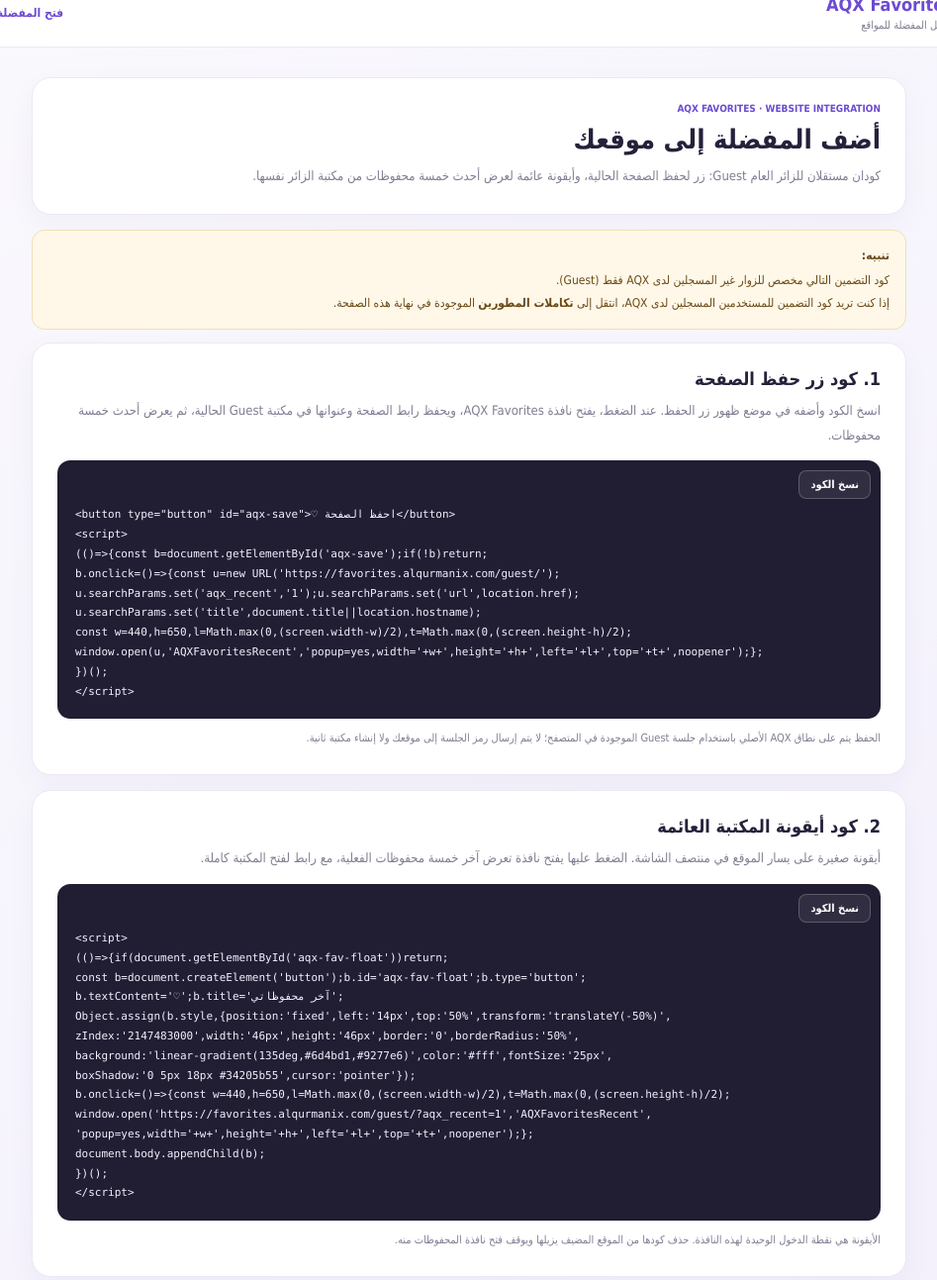
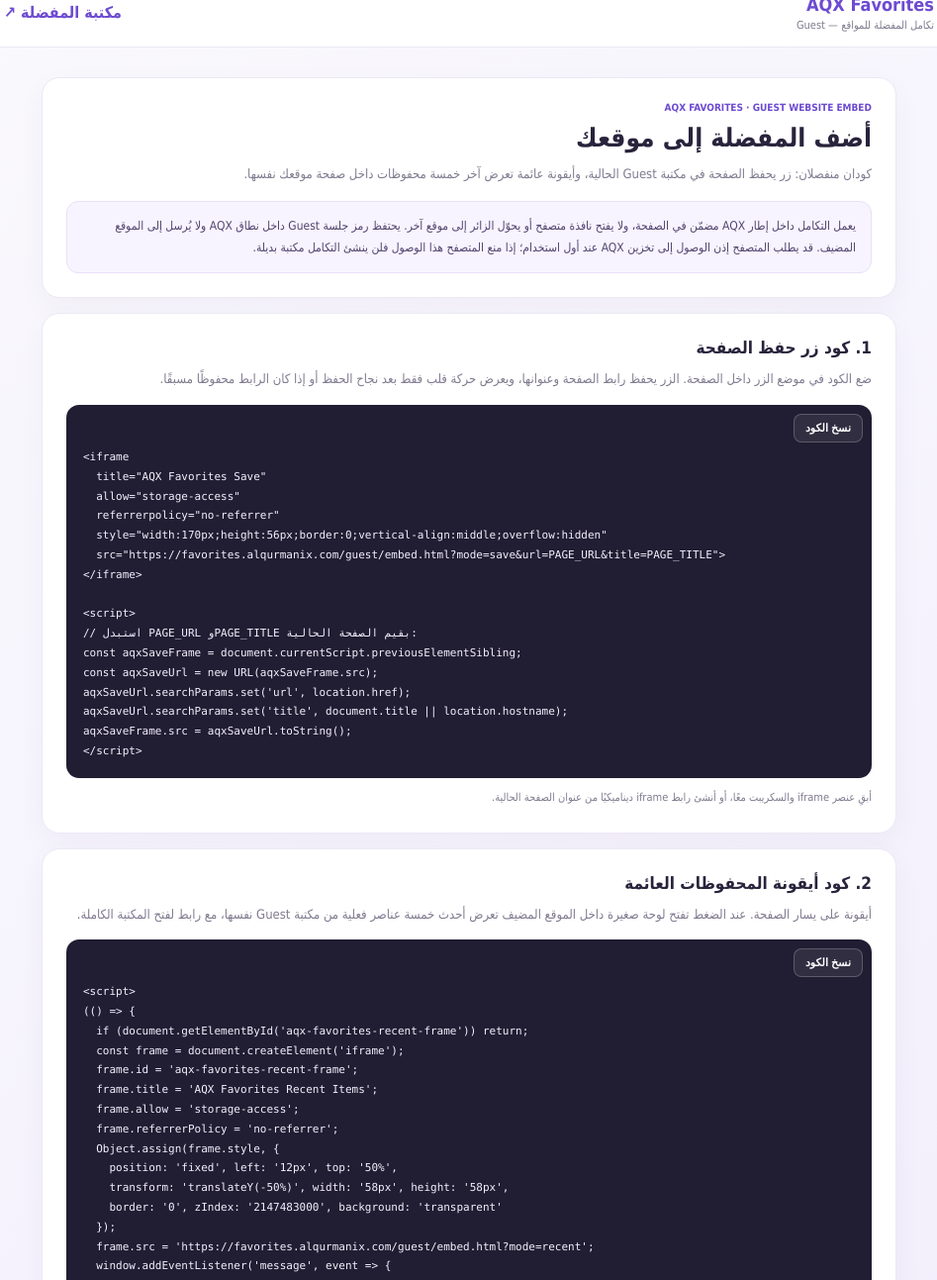
Before and after one commit to alqurmanix-oss/developers.favorites, a plain HTML site: page developers.html in a window 1280 px wide. Shown: the part 22-1315 px from the top of the page at 99% size, without its empty margins (166-1113 px from the left). Drawn offline with Linux system fonts and the light colour scheme.

Commit message:
Replace popup snippets with in-page Guest embed integration

```diff
--- a/developers.html
+++ b/developers.html
@@ -4,64 +4,64 @@
 <meta charset="utf-8"><meta name="viewport" content="width=device-width,initial-scale=1">
 <meta name="theme-color" content="#6d4bd1"><title>AQX Favorites | تكامل المطورين</title>
 <style>
-:root{font-family:Tahoma,Arial,sans-serif;color:#25213a;background:#f8f7fc;--p:#6d4bd1;--p2:#9277e6;--muted:#827d93;--line:#ece8f4}
-*{box-sizing:border-box}body{margin:0;background:linear-gradient(145deg,#faf9fd,#f1edfc);min-height:100vh}a{text-decoration:none;color:inherit}button{font:inherit;cursor:pointer}
-header{height:70px;background:#fff;border-bottom:1px solid var(--line);display:flex;align-items:center;justify-content:space-between;padding:0 max(18px,calc((100% - 980px)/2));gap:12px}
-.brand{font-weight:900;color:var(--p);font-size:18px}.sub{font-size:11px;color:var(--muted);margin-top:4px}
-main{max-width:920px;margin:30px auto;padding:0 18px}.hero,.panel{background:#fff;border:1px solid var(--line);border-radius:19px;padding:25px;margin-bottom:15px;box-shadow:0 10px 30px #30225b0a}
-.eyebrow{font-size:10px;font-weight:800;color:var(--p)}h1{font-size:27px;margin:10px 0}h2{font-size:18px;margin:0 0 10px}.hero p,.panel p{color:var(--muted);line-height:1.9;margin:0;font-size:13px}
-.btn{display:inline-block;border:0;border-radius:11px;padding:11px 16px;font-weight:800;font-size:12px}.primary{background:linear-gradient(135deg,var(--p),var(--p2));color:#fff}.secondary{background:#f5f2fc;color:var(--p);border:1px solid #e9e2f8}
-.notice{background:#fff8e9;border:1px solid #f2dfb7;color:#6b4a14;border-radius:13px;padding:14px 16px;line-height:1.9;font-size:12px;margin-bottom:13px}.notice strong{display:block;margin-bottom:3px}
-.codebox{position:relative;margin-top:13px;background:#211d32;border-radius:13px;padding:18px;color:#f4f0ff;direction:ltr;text-align:left;overflow:auto}.codebox pre{margin:0;white-space:pre-wrap;overflow-wrap:anywhere;font:11px/1.8 Consolas,monospace;padding-top:27px}.copy{position:absolute;top:10px;right:10px;border:1px solid #ffffff35;background:#ffffff14;color:#fff;border-radius:8px;padding:7px 11px;font-size:11px;font-weight:800}
-.hint{font-size:11px!important;margin-top:10px!important}.steps{display:grid;grid-template-columns:repeat(3,1fr);gap:10px;margin-top:15px}.step{background:#faf9fd;border:1px solid var(--line);border-radius:13px;padding:14px}.step b{font-size:12px}.step p{font-size:11px;margin-top:6px}
-.linkrow{display:flex;gap:10px;align-items:center;flex-wrap:wrap;margin-top:12px}.linkvalue{direction:ltr;text-align:left;flex:1;min-width:220px;background:#faf9fd;border:1px solid var(--line);border-radius:10px;padding:11px;font-size:12px;overflow-wrap:anywhere}
-.more{display:flex;align-items:center;justify-content:space-between;gap:12px;background:#f7f4ff;border:1px solid #e8e1f7;border-radius:13px;padding:15px}.more p{font-size:11px;margin-top:4px}.more a{color:var(--p);font-weight:800;font-size:12px;white-space:nowrap}
-footer{text-align:center;color:#a09bad;font-size:11px;padding:18px}.toast{position:fixed;bottom:18px;left:18px;background:#29233c;color:#fff;padding:11px 15px;border-radius:10px;font-size:12px;opacity:0;transition:.2s}.toast.show{opacity:1}
-@media(max-width:650px){main{margin:18px auto}.hero,.panel{padding:19px}h1{font-size:23px}.steps{grid-template-columns:1fr}.more{align-items:flex-start;flex-direction:column}.linkvalue{min-width:100%}}
-</style></head>
-<body>
-<header><div><div class="brand">AQX Favorites</div><div class="sub">تكامل المفضلة للمواقع</div></div><a href="https://favorites.alqurmanix.com/guest/" style="color:var(--p);font-size:12px;font-weight:800">فتح المفضلة ↗</a></header>
+:root{font-family:Tahoma,Arial,sans-serif;color:#29233c;background:#f8f7fc;--p:#6d4bd1;--muted:#817b90;--line:#ece8f4}
+*{box-sizing:border-box}body{margin:0;background:linear-gradient(145deg,#faf9fd,#f1edfc);min-height:100vh}header{height:70px;background:#fff;border-bottom:1px solid var(--line);display:flex;align-items:center;justify-content:space-between;padding:0 max(18px,calc((100% - 940px)/2));gap:12px}.brand{font-weight:900;color:var(--p);font-size:18px}.sub{font-size:11px;color:var(--muted);margin-top:4px}a{color:var(--p);text-decoration:none;font-weight:800}
+main{max-width:900px;margin:30px auto;padding:0 18px}.hero,.panel{background:#fff;border:1px solid var(--line);border-radius:18px;padding:24px;margin-bottom:15px;box-shadow:0 10px 30px #30225b0a}.eyebrow{font-size:10px;font-weight:800;color:var(--p)}h1{font-size:26px;margin:10px 0}h2{font-size:17px;margin:0 0 10px}.hero p,.panel p{color:var(--muted);font-size:13px;line-height:1.9;margin:0}.codebox{position:relative;margin-top:13px;background:#211d32;border-radius:13px;padding:17px;color:#f4f0ff;direction:ltr;text-align:left;overflow:auto}.codebox pre{margin:0;white-space:pre-wrap;overflow-wrap:anywhere;font:11px/1.8 Consolas,monospace;padding-top:26px}.copy{position:absolute;top:9px;right:9px;border:1px solid #ffffff35;background:#ffffff14;color:#fff;border-radius:8px;padding:7px 11px;font-size:11px;font-weight:800;cursor:pointer}.hint{font-size:11px!important;margin-top:10px!important}.notice{background:#f7f4ff;border:1px solid #e8e1f7;border-radius:12px;padding:13px 15px;color:#51446f;font-size:12px;line-height:1.9;margin-top:14px}footer{text-align:center;color:#a09bad;font-size:11px;padding:18px}.toast{position:fixed;bottom:18px;left:18px;background:#29233c;color:#fff;padding:11px 15px;border-radius:10px;font-size:12px;opacity:0;transition:.2s}.toast.show{opacity:1}@media(max-width:650px){main{margin:18px auto}.hero,.panel{padding:19px}h1{font-size:22px}}
+</style></head><body>
+<header><div><div class="brand">AQX Favorites</div><div class="sub">تكامل المفضلة للمواقع — Guest</div></div><a href="https://favorites.alqurmanix.com/guest/">مكتبة المفضلة ↗</a></header>
 <main>
-<section class="hero"><div class="eyebrow">AQX FAVORITES · WEBSITE INTEGRATION</div><h1>أضف المفضلة إلى موقعك</h1><p>كودان مستقلان للزائر العام Guest: زر لحفظ الصفحة الحالية، وأيقونة عائمة لعرض أحدث خمسة محفوظات من مكتبة الزائر نفسها.</p></section>
+<section class="hero"><div class="eyebrow">AQX FAVORITES · GUEST WEBSITE EMBED</div><h1>أضف المفضلة إلى موقعك</h1><p>كودان منفصلان: زر يحفظ الصفحة في مكتبة Guest الحالية، وأيقونة عائمة تعرض آخر خمسة محفوظات داخل صفحة موقعك نفسها.</p>
+<div class="notice">يعمل التكامل داخل إطار AQX مضمّن في الصفحة، ولا يفتح نافذة متصفح أو يحوّل الزائر إلى موقع آخر. يحتفظ رمز جلسة Guest داخل نطاق AQX ولا يُرسل إلى الموقع المضيف. قد يطلب المتصفح إذن الوصول إلى تخزين AQX عند أول استخدام؛ إذا منع المتصفح هذا الوصول فلن ينشئ التكامل مكتبة بديلة.</div></section>
+<section class="panel"><h2>1. كود زر حفظ الصفحة</h2><p>ضع الكود في موضع الزر داخل الصفحة. الزر يحفظ رابط الصفحة وعنوانها، ويعرض حركة قلب فقط بعد نجاح الحفظ أو إذا كان الرابط محفوظًا مسبقًا.</p>
+<div class="codebox"><button class="copy" data-copy="save">نسخ الكود</button><pre id="save">&lt;iframe
+  title="AQX Favorites Save"
+  allow="storage-access"
+  referrerpolicy="no-referrer"
+  style="width:170px;height:56px;border:0;vertical-align:middle;overflow:hidden"
+  src="https://favorites.alqurmanix.com/guest/embed.html?mode=save&amp;url=PAGE_URL&amp;title=PAGE_TITLE"&gt;
+&lt;/iframe&gt;
 
-<div class="notice"><strong>تنبيه:</strong>كود التضمين التالي مخصص للزوار غير المسجلين لدى AQX فقط (Guest).<br>إذا كنت تريد كود التضمين للمستخدمين المسجلين لدى AQX، انتقل إلى <b>تكاملات المطورين</b> الموجودة في نهاية هذه الصفحة.</div>
-
-<section class="panel" id="save"><h2>1. كود زر حفظ الصفحة</h2><p>انسخ الكود وأضفه في موضع ظهور زر الحفظ. عند الضغط، يفتح نافذة AQX Favorites، ويحفظ رابط الصفحة وعنوانها في مكتبة Guest الحالية، ثم يعرض أحدث خمسة محفوظات.</p>
-<div class="codebox"><button class="copy" data-copy="saveCode">نسخ الكود</button><pre id="saveCode">&lt;button type="button" id="aqx-save"&gt;♡ احفظ الصفحة&lt;/button&gt;
 &lt;script&gt;
-(()=>{const b=document.getElementById('aqx-save');if(!b)return;
-b.onclick=()=>{const u=new URL('https://favorites.alqurmanix.com/guest/');
-u.searchParams.set('aqx_recent','1');u.searchParams.set('url',location.href);
-u.searchParams.set('title',document.title||location.hostname);
-const w=440,h=650,l=Math.max(0,(screen.width-w)/2),t=Math.max(0,(screen.height-h)/2);
-window.open(u,'AQXFavoritesRecent','popup=yes,width='+w+',height='+h+',left='+l+',top='+t+',noopener');};
+// استبدل PAGE_URL وPAGE_TITLE بقيم الصفحة الحالية:
+const aqxSaveFrame = document.currentScript.previousElementSibling;
+const aqxSaveUrl = new URL(aqxSaveFrame.src);
+aqxSaveUrl.searchParams.set('url', location.href);
+aqxSaveUrl.searchParams.set('title', document.title || location.hostname);
+aqxSaveFrame.src = aqxSaveUrl.toString();
+&lt;/script&gt;</pre></div>
+<p class="hint">أبقِ عنصر iframe والسكريبت معًا، أو أنشئ رابط iframe ديناميكيًا من عنوان الصفحة الحالية.</p></section>
+<section class="panel"><h2>2. كود أيقونة المحفوظات العائمة</h2><p>أيقونة على يسار الصفحة. عند الضغط تفتح لوحة صغيرة داخل الموقع المضيف تعرض أحدث خمسة عناصر فعلية من مكتبة Guest نفسها، مع رابط لفتح المكتبة الكاملة.</p>
+<div class="codebox"><button class="copy" data-copy="recent">نسخ الكود</button><pre id="recent">&lt;script&gt;
+(() =&gt; {
+  if (document.getElementById('aqx-favorites-recent-frame')) return;
+  const frame = document.createElement('iframe');
+  frame.id = 'aqx-favorites-recent-frame';
+  frame.title = 'AQX Favorites Recent Items';
+  frame.allow = 'storage-access';
+  frame.referrerPolicy = 'no-referrer';
+  Object.assign(frame.style, {
+    position: 'fixed', left: '12px', top: '50%',
+    transform: 'translateY(-50%)', width: '58px', height: '58px',
+    border: '0', zIndex: '2147483000', background: 'transparent'
+  });
+  frame.src = 'https://favorites.alqurmanix.com/guest/embed.html?mode=recent';
+  window.addEventListener('message', event =&gt; {
+    if (event.origin !== 'https://favorites.alqurmanix.com' ||
+        event.source !== frame.contentWindow ||
+        !event.data || event.data.type !== 'aqx-favorites-embed-resize') return;
+    if (event.data.open) {
+      frame.style.width = '380px';
+      frame.style.height = '560px';
+    } else {
+      frame.style.width = '58px';
+      frame.style.height = '58px';
+    }
+  });
+  document.body.appendChild(frame);
 })();
 &lt;/script&gt;</pre></div>
-<p class="hint">الحفظ يتم على نطاق AQX الأصلي باستخدام جلسة Guest الموجودة في المتصفح؛ لا يتم إرسال رمز الجلسة إلى موقعك ولا إنشاء مكتبة ثانية.</p></section>
-
-<section class="panel" id="floating"><h2>2. كود أيقونة المكتبة العائمة</h2><p>أيقونة صغيرة على يسار الموقع في منتصف الشاشة. الضغط عليها يفتح نافذة تعرض آخر خمسة محفوظات الفعلية، مع رابط لفتح المكتبة كاملة.</p>
-<div class="codebox"><button class="copy" data-copy="floatCode">نسخ الكود</button><pre id="floatCode">&lt;script&gt;
-(()=>{if(document.getElementById('aqx-fav-float'))return;
-const b=document.createElement('button');b.id='aqx-fav-float';b.type='button';
-b.textContent='♡';b.title='آخر محفوظاتي';
-Object.assign(b.style,{position:'fixed',left:'14px',top:'50%',transform:'translateY(-50%)',
-zIndex:'2147483000',width:'46px',height:'46px',border:'0',borderRadius:'50%',
-background:'linear-gradient(135deg,#6d4bd1,#9277e6)',color:'#fff',fontSize:'25px',
-boxShadow:'0 5px 18px #34205b55',cursor:'pointer'});
-b.onclick=()=>{const w=440,h=650,l=Math.max(0,(screen.width-w)/2),t=Math.max(0,(screen.height-h)/2);
-window.open('https://favorites.alqurmanix.com/guest/?aqx_recent=1','AQXFavoritesRecent',
-'popup=yes,width='+w+',height='+h+',left='+l+',top='+t+',noopener');};
-document.body.appendChild(b);
-})();
-&lt;/script&gt;</pre></div>
-<p class="hint">الأيقونة هي نقطة الدخول الوحيدة لهذه النافذة. حذف كودها من الموقع المضيف يزيلها ويوقف فتح نافذة المحفوظات منه.</p></section>
-
-<section class="panel"><h2>رابط AQX Favorites المستقل</h2><p>يمكنك نسخ الرابط ووضعه في قائمة موقعك أو مشاركته مباشرة.</p><div class="linkrow"><div class="linkvalue" id="favoriteUrl">https://favorites.alqurmanix.com/guest/</div><button class="btn secondary" data-copy="favoriteUrl">نسخ الرابط</button></div></section>
-
-<section class="panel"><h2>دليل المطور</h2><div class="steps"><div class="step"><b>1. انسخ الكود المطلوب</b><p>زر الحفظ والأيقونة العائمة كودان مستقلان؛ يمكنك تركيب أحدهما أو كليهما.</p></div><div class="step"><b>2. أضفه إلى موقعك</b><p>الصق كود الزر في موضعه، وكود الأيقونة قبل وسم إغلاق body أو في كود مخصص يعمل بعد تحميل الصفحة.</p></div><div class="step"><b>3. اختبر التكامل</b><p>اضغط زر الحفظ ثم افتح الأيقونة. يجب أن تظهر أحدث خمسة عناصر من مكتبة Guest نفسها.</p></div></div><p class="hint">ملاحظة توافق: النافذة تُفتح كنافذة متصفح منبثقة على نطاق AQX الأصلي، وليست iframe داخل صفحة المضيف. هذا يحافظ على وصولها إلى جلسة Guest الحالية حتى مع عزل تخزين الطرف الثالث في المتصفحات.</p></section>
-
-<section class="panel"><div class="more"><div><b>مركز تكامل المطورين</b><p>المسار المخصص لتكاملات المستخدمين المسجلين والخيارات المتقدمة.</p></div><a href="./developer-center.html">انتقل إلى المركز ←</a></div></section>
+<p class="hint">اللوحة تظهر داخل إطار مضمّن في الصفحة المضيفة؛ لا تُفتح نافذة متصفح منبثقة ولا يحدث تحويل للزائر.</p></section>
 </main><footer>© AQX Favorites</footer><div class="toast" id="toast" role="status">تم النسخ</div>
 <script>
-document.querySelectorAll('[data-copy]').forEach(b=>b.addEventListener('click',async()=>{const el=document.getElementById(b.dataset.copy);const value=el.innerText||el.textContent;try{await navigator.clipboard.writeText(value)}catch(e){const x=document.createElement('textarea');x.value=value;document.body.appendChild(x);x.select();document.execCommand('copy');x.remove()}const t=document.getElementById('toast');t.classList.add('show');setTimeout(()=>t.classList.remove('show'),1600)}));
+document.querySelectorAll('[data-copy]').forEach(button=>button.addEventListener('click',async()=>{const value=document.getElementById(button.dataset.copy).textContent;try{await navigator.clipboard.writeText(value)}catch(e){const area=document.createElement('textarea');area.value=value;document.body.appendChild(area);area.select();document.execCommand('copy');area.remove()}const toast=document.getElementById('toast');toast.classList.add('show');setTimeout(()=>toast.classList.remove('show'),1600)}));
 </script></body></html>
```
